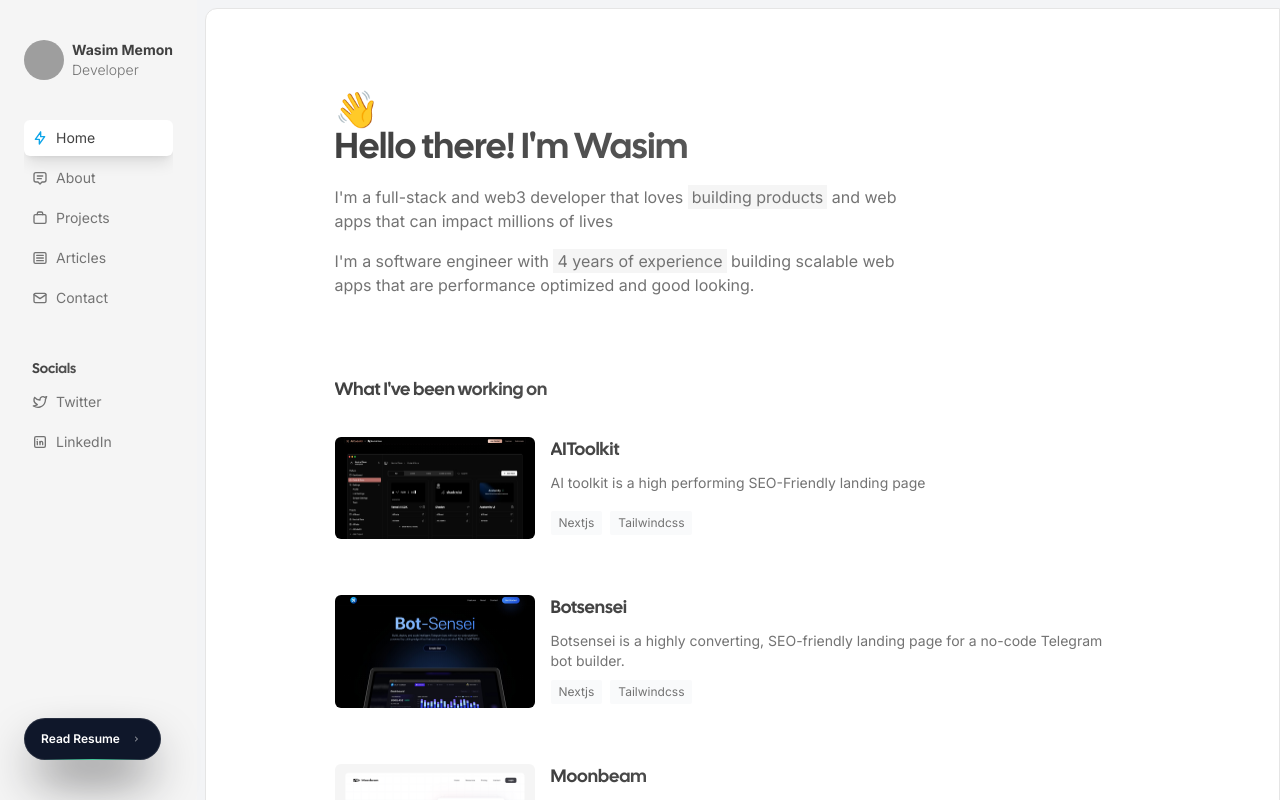
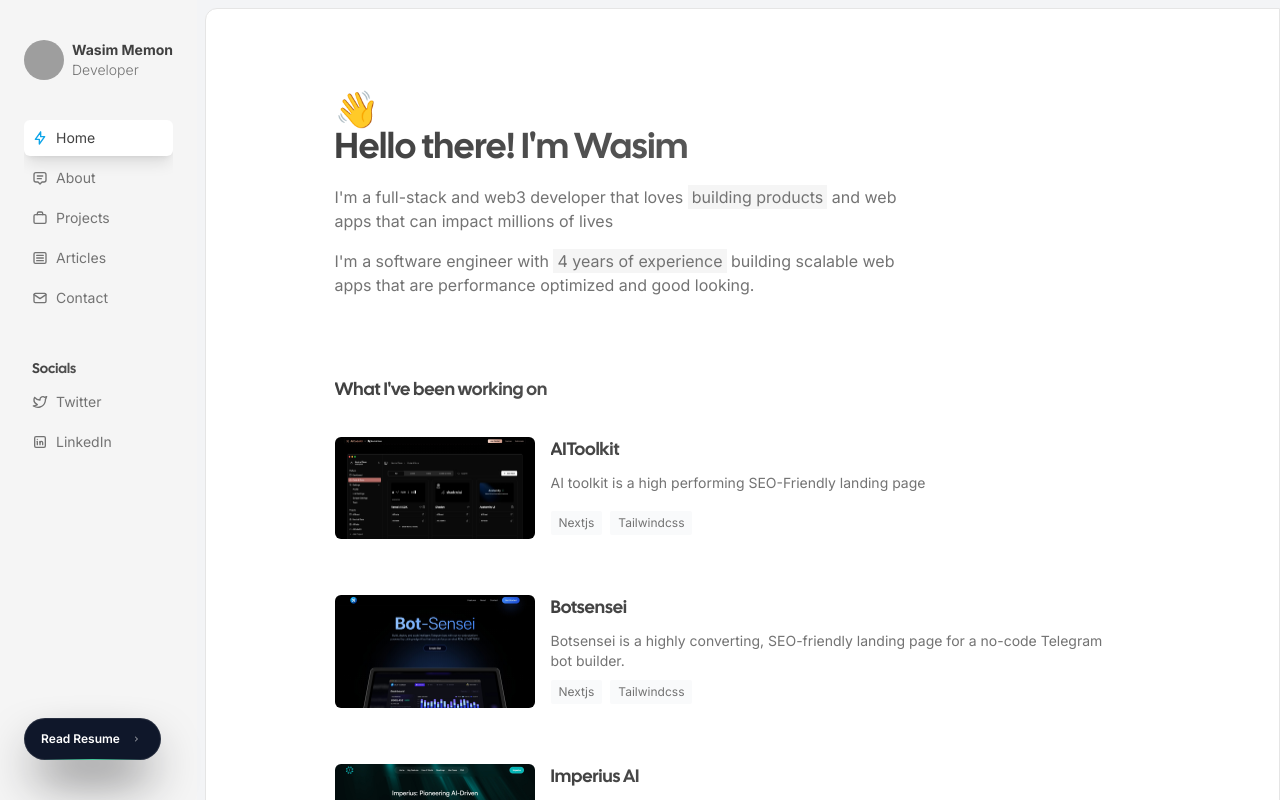
Before and after one commit to wmemon/portfolio, a Next.js app: page / in a window 1280 px wide. Built offline with nearby package versions, Linux system fonts and the light colour scheme; grey boxes are pictures that could not be loaded.

Commit message:
Added imperius ai

```diff
--- a/src/constants/products.tsx
+++ b/src/constants/products.tsx
@@ -2,8 +2,8 @@ import sidefolioAIToolkit from "public/images/ai-toolkit.jpeg";
 import sidefolioAIToolkit2 from "public/images/ai-toolkit2.jpeg";
 import sidefolioBotsensei from "public/images/botsensei.jpeg";
 import sidefolioBotsensei2 from "public/images/botsensei2.jpeg";
-import sidefolioMoonbeam from "public/images/sidefolio-moonbeam.png";
-import sidefolioMoonbeam2 from "public/images/sidefolio-moonbeam-2.png";
+import sidefolioImperius from "public/images/imperius.jpeg";
+import sidefolioImperius2 from "public/images/imperius2.jpeg";
 import sidefolioTailwindMasterKit from "public/images/sidefolio-tailwindmasterkit.png";
 import sidefolioTailwindMasterKit2 from "public/images/sidefolio-tailwindmasterkit-2.png";
 
@@ -77,33 +77,27 @@ export const products = [
     ),
   },
   {
-    href: "https://gomoonbeam.com",
-    title: "Moonbeam",
+    href: "https://www.imperiusai.io/",
+    title: "Imperius AI",
     description:
-      "Never write from scratch again with Moonbeam, your AI first writing tool",
-    thumbnail: sidefolioMoonbeam,
-    images: [sidefolioMoonbeam, sidefolioMoonbeam2],
+      "Imperius delivers unparalleled decentralized computing solutions, prioritizing robust security and efficient scalability.",
+    thumbnail: sidefolioImperius,
+    images: [sidefolioImperius, sidefolioImperius2],
     stack: ["Nextjs", "Tailwindcss"],
-    slug: "moonbeam",
+    slug: "imperiusai",
     content: (
       <div>
         <p>
-          Sit eiusmod ex mollit sit quis ad deserunt. Sint aliqua aliqua ullamco
-          dolore nulla amet tempor sunt est ipsum. Dolor laborum eiusmod
-          cupidatat consectetur velit ipsum. Deserunt nisi in culpa laboris
-          cupidatat elit velit aute mollit nisi. Officia ad exercitation laboris
-          non cupidatat duis esse velit ut culpa et.{" "}
+          Imperius is an AI-driven platform that enhances blockchain scalability through decentralized computing solutions, emphasizing security and efficiency. Its decentralized mesh network ensures continuous operation with self-healing capabilities, maintaining optimal performance even during node failures.
         </p>
         <p>
-          Exercitation pariatur enim occaecat adipisicing nostrud adipisicing
-          Lorem tempor ullamco exercitation quis et dolor sint. Adipisicing sunt
-          sit aute fugiat incididunt nostrud consequat proident fugiat id.
-          Officia aliquip laborum labore eu culpa dolor reprehenderit eu ex enim
-          reprehenderit. Cillum Lorem veniam eu magna exercitation.
-          Reprehenderit adipisicing minim et officia enim et veniam Lorem
-          excepteur velit adipisicing et Lorem magna.
-        </p>{" "}
+          Advanced onion routing technology provides multi-layered encryption, ensuring superior privacy and protection against traffic analysis. AI algorithms anticipate network demands, optimizing resource allocation in real-time for seamless scalability. The platform offers an intuitive DApp management hub with real-time analytics, one-click deployment, and scalability controls, simplifying decentralized application management.
+        </p>
+        <p>
+          Imperius supports various use cases, including enterprise-grade solutions, blockchain development, high-performance compute clusters, privacy-centric applications, and IoT network management. The roadmap includes phases focusing on infrastructure development, AI integration, ecosystem expansion, and multi-chain interoperability to drive global adoption.
+        </p>
       </div>
+
     ),
   },
   {
```
Also changed, not shown: public/images/imperius.jpeg (added), public/images/imperius2.jpeg (added).
